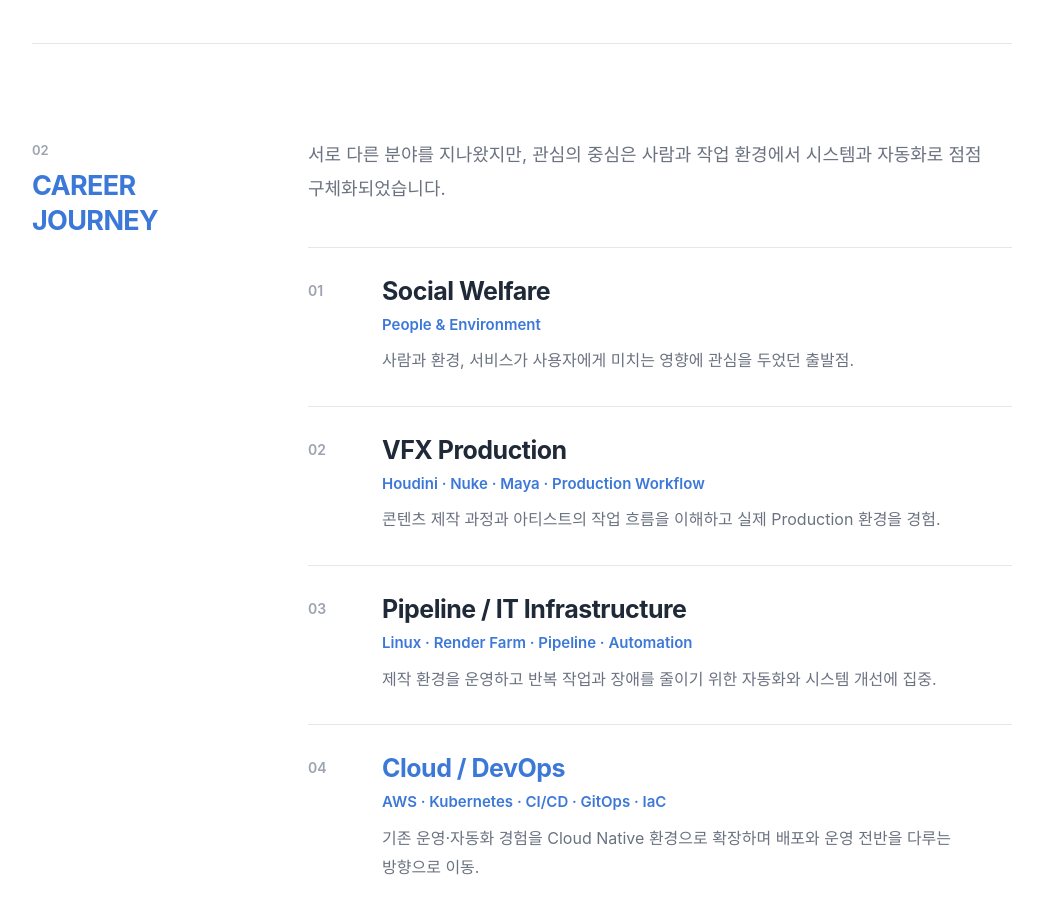
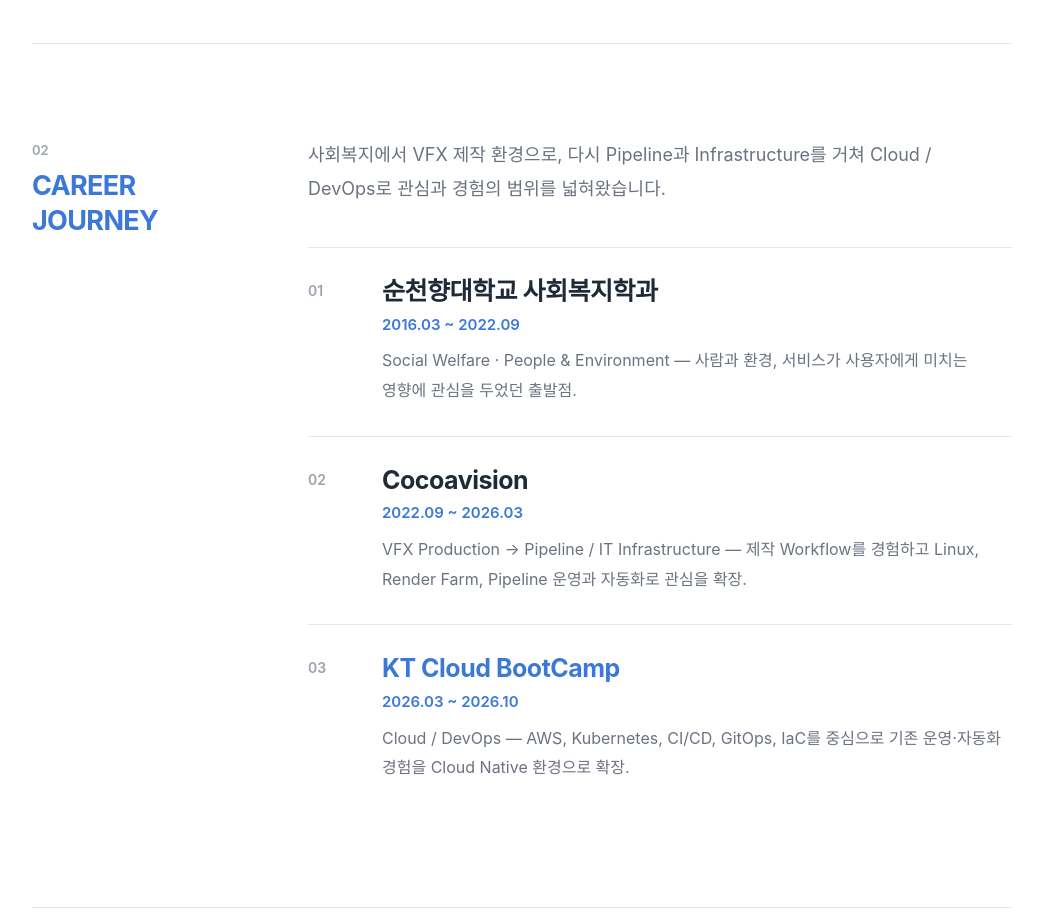
Before and after one commit to Vivacissimo/resume, a plain HTML site: page index.html in a window 1280 px wide. Shown: the part 1160-2076 px from the top of the page, without its empty margins (118-1161 px from the left). Drawn offline with Linux system fonts and the light colour scheme; a web font is replaced by a local one.

Commit message:
refactor career journey with dated timeline

```diff
--- a/index.html
+++ b/index.html
@@ -78,40 +78,32 @@
 
         <div class="section-content">
           <p class="section-intro">
-            서로 다른 분야를 지나왔지만, 관심의 중심은 사람과 작업 환경에서 시스템과 자동화로 점점 구체화되었습니다.
+            사회복지에서 VFX 제작 환경으로, 다시 Pipeline과 Infrastructure를 거쳐 Cloud / DevOps로 관심과 경험의 범위를 넓혀왔습니다.
           </p>
 
           <ol class="journey-list">
             <li>
               <span class="journey-index">01</span>
               <div>
-                <h3>Social Welfare</h3>
-                <p class="journey-subtitle">People & Environment</p>
-                <p>사람과 환경, 서비스가 사용자에게 미치는 영향에 관심을 두었던 출발점.</p>
+                <h3>순천향대학교 사회복지학과</h3>
+                <p class="journey-subtitle">2016.03 ~ 2022.09</p>
+                <p>Social Welfare · People & Environment — 사람과 환경, 서비스가 사용자에게 미치는 영향에 관심을 두었던 출발점.</p>
               </div>
             </li>
             <li>
               <span class="journey-index">02</span>
               <div>
-                <h3>VFX Production</h3>
-                <p class="journey-subtitle">Houdini · Nuke · Maya · Production Workflow</p>
-                <p>콘텐츠 제작 과정과 아티스트의 작업 흐름을 이해하고 실제 Production 환경을 경험.</p>
-              </div>
-            </li>
-            <li>
-              <span class="journey-index">03</span>
-              <div>
-                <h3>Pipeline / IT Infrastructure</h3>
-                <p class="journey-subtitle">Linux · Render Farm · Pipeline · Automation</p>
-                <p>제작 환경을 운영하고 반복 작업과 장애를 줄이기 위한 자동화와 시스템 개선에 집중.</p>
+                <h3>Cocoavision</h3>
+                <p class="journey-subtitle">2022.09 ~ 2026.03</p>
+                <p>VFX Production → Pipeline / IT Infrastructure — 제작 Workflow를 경험하고 Linux, Render Farm, Pipeline 운영과 자동화로 관심을 확장.</p>
               </div>
             </li>
             <li class="is-current">
-              <span class="journey-index">04</span>
+              <span class="journey-index">03</span>
               <div>
-                <h3>Cloud / DevOps</h3>
-                <p class="journey-subtitle">AWS · Kubernetes · CI/CD · GitOps · IaC</p>
-                <p>기존 운영·자동화 경험을 Cloud Native 환경으로 확장하며 배포와 운영 전반을 다루는 방향으로 이동.</p>
+                <h3>KT Cloud BootCamp</h3>
+                <p class="journey-subtitle">2026.03 ~ 2026.10</p>
+                <p>Cloud / DevOps — AWS, Kubernetes, CI/CD, GitOps, IaC를 중심으로 기존 운영·자동화 경험을 Cloud Native 환경으로 확장.</p>
               </div>
             </li>
           </ol>
```
